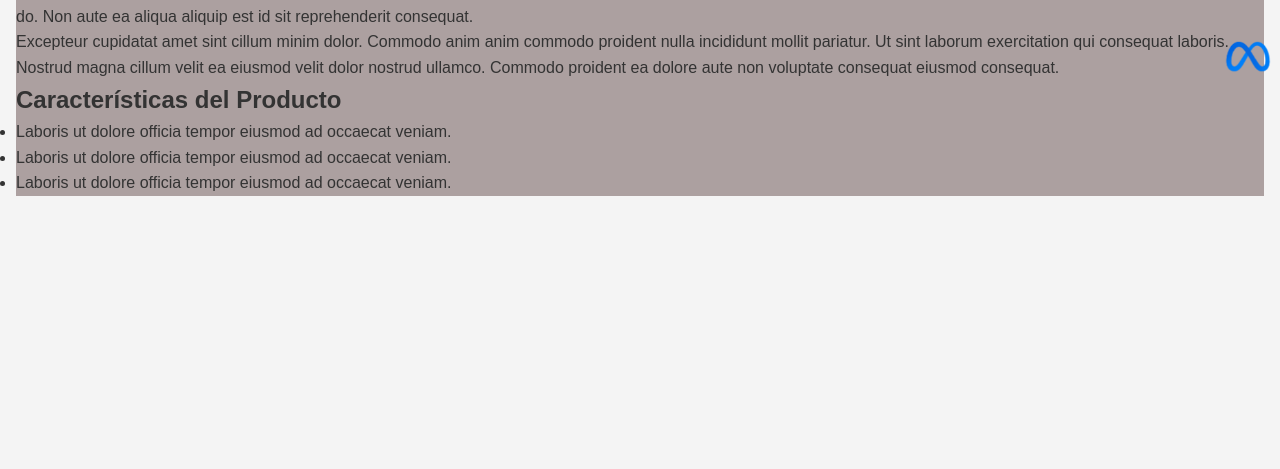
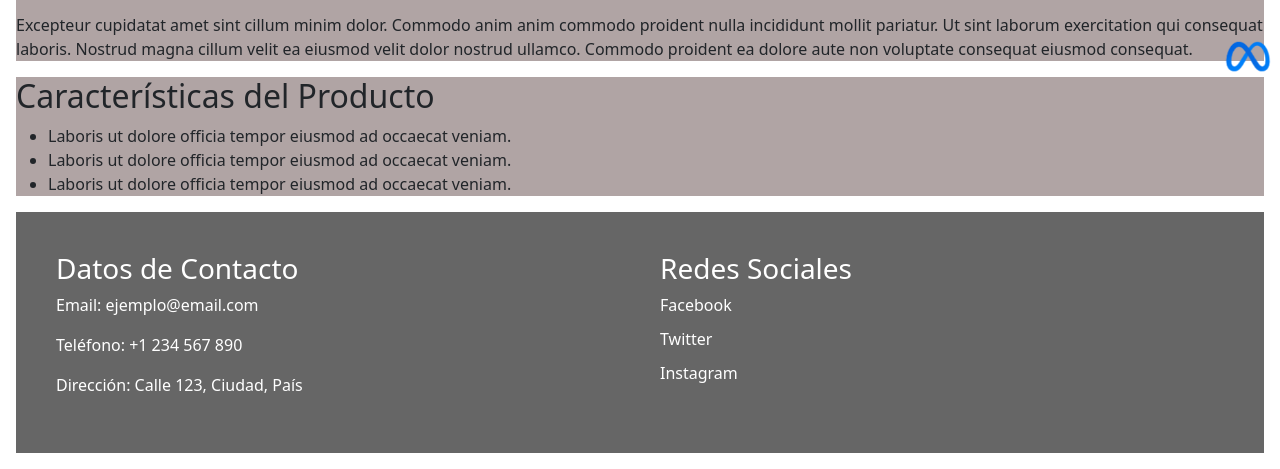
Before and after one commit to avan05/Entrega-Coder46880-SantinoAvancini, a plain HTML site: page index.html in a window 1280 px wide. Shown: the part 689-1158 px from the top of the page. Before the commit the page ends 901 px from the top, so only its background shows below. Drawn offline with nearby package versions, Linux system fonts and the light colour scheme.

Commit message:
Edicion del footer

```diff
--- a/css/style.css
+++ b/css/style.css
@@ -248,16 +248,6 @@ img-oq{
         align-items: center;
         justify-content: center;
     }
-    .navbar{
-        width: 100%;
-        height: 0;
-        overflow: hidden;
-    }
-    .navbar{
-        flex-direction: column;
-        align-items: center;
-        padding: 0.5rem 0px;
-    }
 }
 
 @media (max-width: 425px){
@@ -303,3 +293,28 @@ img-oq{
     padding: 0;
     background-color: #8b7979ad;
 }
+
+.footer-container {
+    display: flex;
+    justify-content: space-between;
+    padding: 20px;
+    background-color: #666;
+    color: #fff;
+}
+
+.contact-info, .social-media {
+    flex: 1;
+    padding: 20px;
+}
+
+.social-media a {
+    display: block;
+    margin-bottom: 10px;
+    color: #fff;
+    text-decoration: none;
+    transition: 0.3s;
+}
+
+.social-media a:hover {
+    opacity: 0.7;
+}
--- a/index.html
+++ b/index.html
@@ -5,6 +5,8 @@
     <meta name="viewport" content="width=device-width, initial-scale=1.0">
     <title>Oculus Meta</title>
     <link rel="stylesheet" href="./css/style.css">
+    <link href="https://cdn.jsdelivr.net/npm/bootstrap@5.3.2/dist/css/bootstrap.min.css" rel="stylesheet" integrity="sha384-T3c6CoIi6uLrA9TneNEoa7RxnatzjcDSCmG1MXxSR1GAsXEV/Dwwykc2MPK8M2HN" crossorigin="anonymous">
+
 </head>
 <body>
     <header>
@@ -58,7 +60,22 @@
         <a class="metafix" href=""><img src="./assets/meta.png" alt=""></a>
     </section>
 
+    <footer class="footer-container">
+        <div class="contact-info">
+            <h3>Datos de Contacto</h3>
+            <p>Email: ejemplo@email.com</p>
+            <p>Teléfono: +1 234 567 890</p>
+            <p>Dirección: Calle 123, Ciudad, País</p>
+        </div>
+        <div class="social-media">
+            <h3>Redes Sociales</h3>
+            <a href="#" target="_blank">Facebook</a>
+            <a href="#" target="_blank">Twitter</a>
+            <a href="#" target="_blank">Instagram</a>
+        </div>
+    </footer>
 
-
+        <script src="https://cdn.jsdelivr.net/npm/@popperjs/core@2.11.8/dist/umd/popper.min.js" integrity="sha384-I7E8VVD/ismYTF4hNIPjVp/Zjvgyol6VFvRkX/vR+Vc4jQkC+hVqc2pM8ODewa9r" crossorigin="anonymous"></script>
+        <script src="https://cdn.jsdelivr.net/npm/bootstrap@5.3.2/dist/js/bootstrap.min.js" integrity="sha384-BBtl+eGJRgqQAUMxJ7pMwbEyER4l1g+O15P+16Ep7Q9Q+zqX6gSbd85u4mG4QzX+" crossorigin="anonymous"></script>
 </body>
 </html>
```
Also changed, not shown: pages/sobre-nosotros.html (+0 -1 lines).
